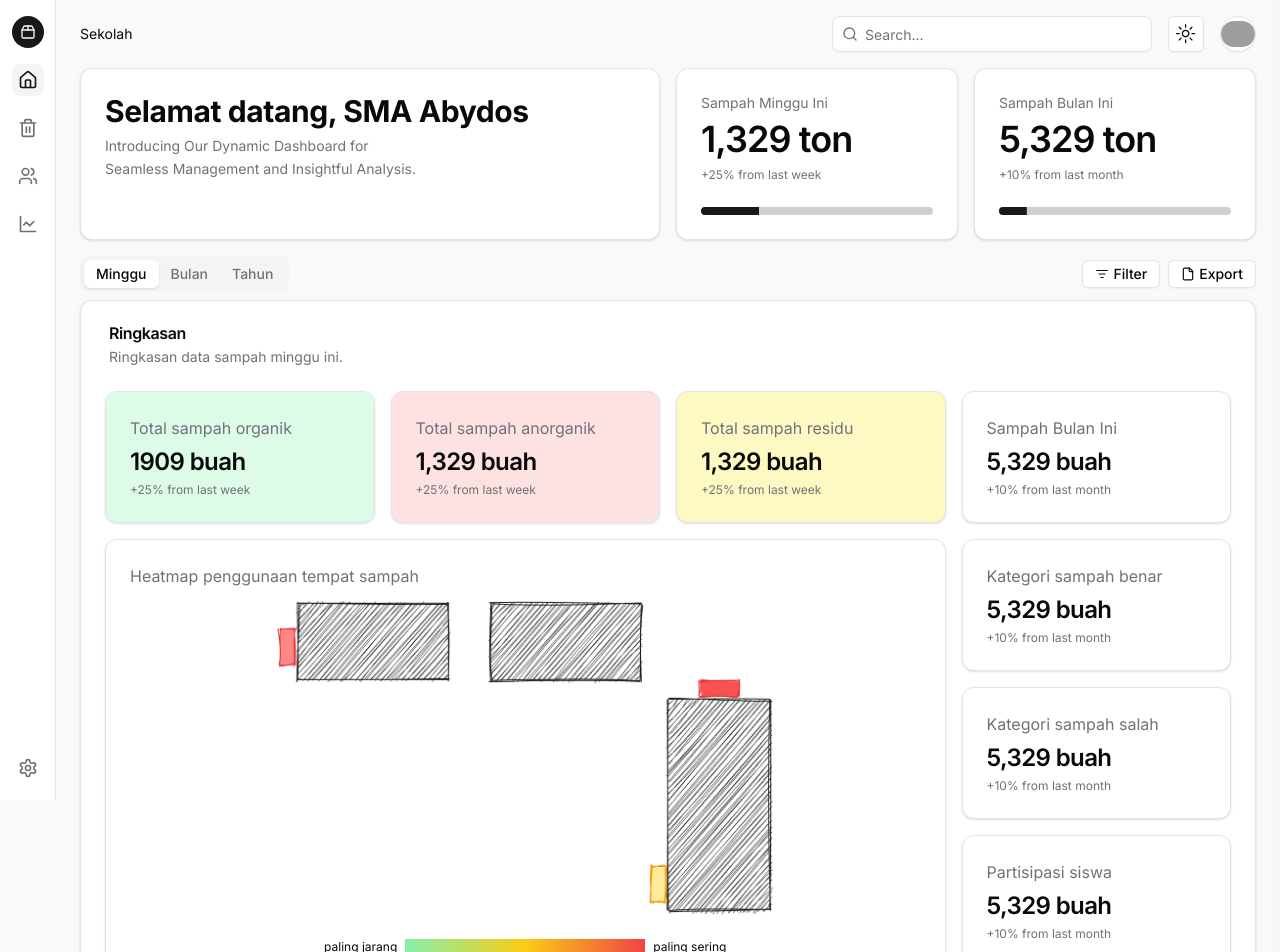
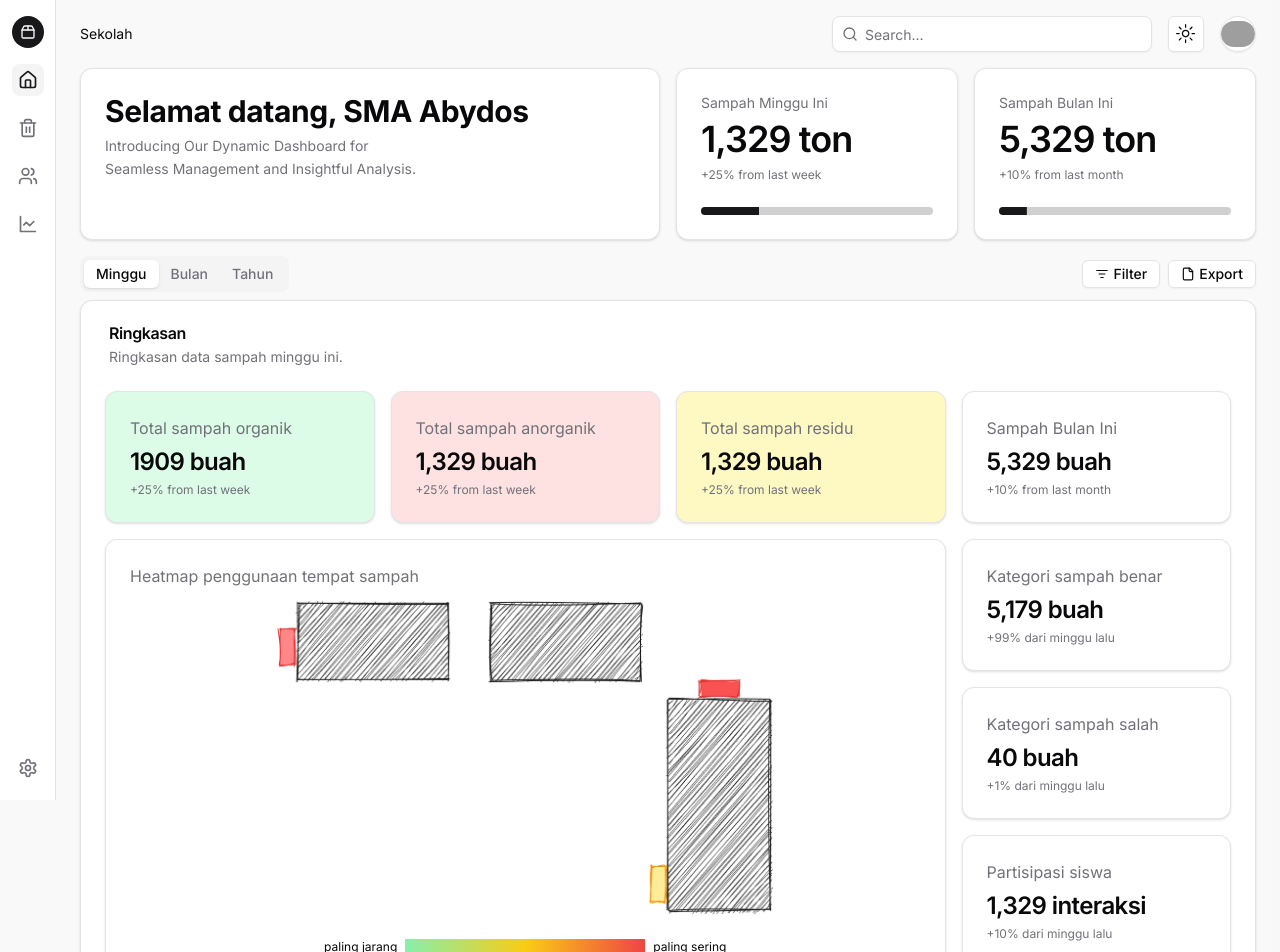
Before and after one commit to yuandahanif/gomi-gobbler-dashboard, a Next.js app: page /dashboard/sch in a window 1280 px wide. Shown: the top 952 px of the page. Built offline with nearby package versions, Linux system fonts and the light colour scheme; grey boxes are pictures that could not be loaded.

Commit message:
add footer so the content look more centered

```diff
--- a/src/app/dashboard/sch/layout.tsx
+++ b/src/app/dashboard/sch/layout.tsx
@@ -196,6 +196,10 @@ export default function SchoolDashboardLayout({
         </header>
 
         {children}
+
+        <footer className="flex w-full justify-center h-14 items-center gap-4 border-t bg-background px-4 sm:h-auto sm:border-0 sm:bg-transparent sm:px-6">
+          <p className="text-sm text-center">&copy; 2024 neroi.space All rights reserved.</p>
+        </footer>
       </div>
     </div>
   );
--- a/src/app/dashboard/sch/page.tsx
+++ b/src/app/dashboard/sch/page.tsx
@@ -203,11 +203,11 @@ export default function SchoolDashboardPage() {
                       <CardDescription className="text-base">
                         Kategori sampah benar
                       </CardDescription>
-                      <CardTitle className="text-2xl">5,329 buah</CardTitle>
+                      <CardTitle className="text-2xl">5,179 buah</CardTitle>
                     </CardHeader>
                     <CardContent>
                       <div className="text-xs text-muted-foreground">
-                        +10% from last month
+                        +99% dari minggu lalu
                       </div>
                     </CardContent>
                   </Card>
@@ -217,11 +217,11 @@ export default function SchoolDashboardPage() {
                       <CardDescription className="text-base">
                         Kategori sampah salah
                       </CardDescription>
-                      <CardTitle className="text-2xl">5,329 buah</CardTitle>
+                      <CardTitle className="text-2xl">40 buah</CardTitle>
                     </CardHeader>
                     <CardContent>
                       <div className="text-xs text-muted-foreground">
-                        +10% from last month
+                        +1% dari minggu lalu
                       </div>
                     </CardContent>
                   </Card>
@@ -231,11 +231,13 @@ export default function SchoolDashboardPage() {
                       <CardDescription className="text-base">
                         Partisipasi siswa
                       </CardDescription>
-                      <CardTitle className="text-2xl">5,329 buah</CardTitle>
+                      <CardTitle className="text-2xl">
+                        1,329 interaksi
+                      </CardTitle>
                     </CardHeader>
                     <CardContent>
                       <div className="text-xs text-muted-foreground">
-                        +10% from last month
+                        +10% dari minggu lalu
                       </div>
                     </CardContent>
                   </Card>
```
